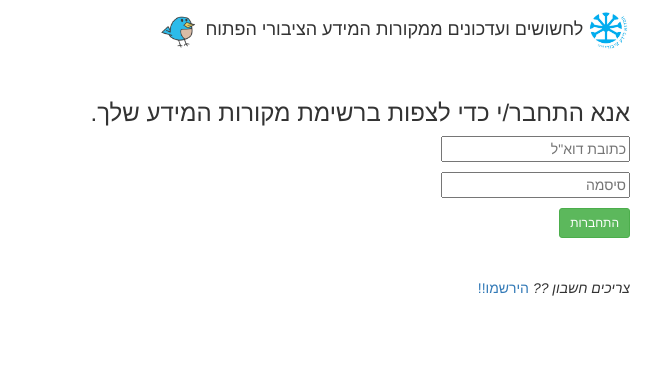
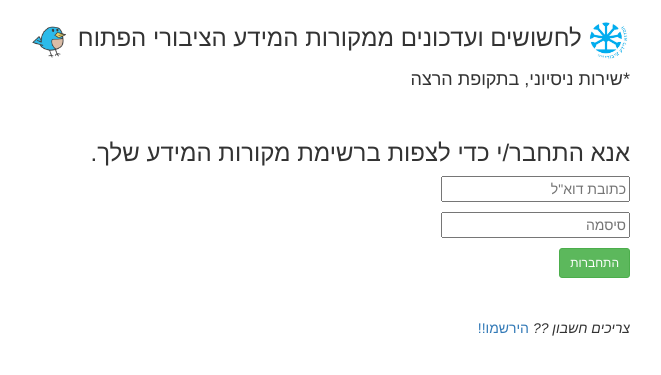
Before and after one commit to noamoss/notifier, a Flask app: page / in a window 1280 px wide. Shown: the top 375 px of the page, without its empty margins (580-1241 px from the left). Run offline with Flask 2, Linux system fonts and the light colour scheme; parts of the project's set-up code (start-up, migrations or seed data) failed here and were passed over; some libraries are stand-ins or nearby versions.

Commit message:
add beta message on header

```diff
--- a/templates/_base.html
+++ b/templates/_base.html
@@ -1,7 +1,7 @@
 <!DOCTYPE html>
 <html>
     <head>
-        <title> הציפור הקטנה - עדכונים ולחשושים על מידע ציבורי</title>
+        <title> הציפור הקטנה - עדכונים ולחשושים על מידע ציבורי(שירות ניסיוני)</title>
         <link href="//maxcdn.bootstrapcdn.com/bootswatch/3.3.4/yeti/bootstrap.min.css" rel=stylesheet type="text/css">
         <link rel="stylesheet" href="https://maxcdn.bootstrapcdn.com/font-awesome/4.6.1/css/font-awesome.min.css">
         <link href="{{ url_for('static', filename='main.css') }}" rel=stylesheet type=text/css>
@@ -17,11 +17,12 @@
 
 <body dir="rtl">
     <div class="container">
-    <h4>
+    <h3>
         <img src="{{ url_for('notifier.static', filename='hasadna-logo.jpg') }}" height="40px"/>
     לחשושים ועדכונים ממקורות המידע הציבורי הפתוח
         <img src="{{ url_for('notifier.static', filename='notifier.png') }}" height="40px"/>
-    </h4>
+    </h3>
+        <h4>*שירות ניסיוני, בתקופת הרצה</h4>
          {% for message in get_flashed_messages() %}
             <div class="flash">{{ message }}</div>
         {% endfor %}
```
